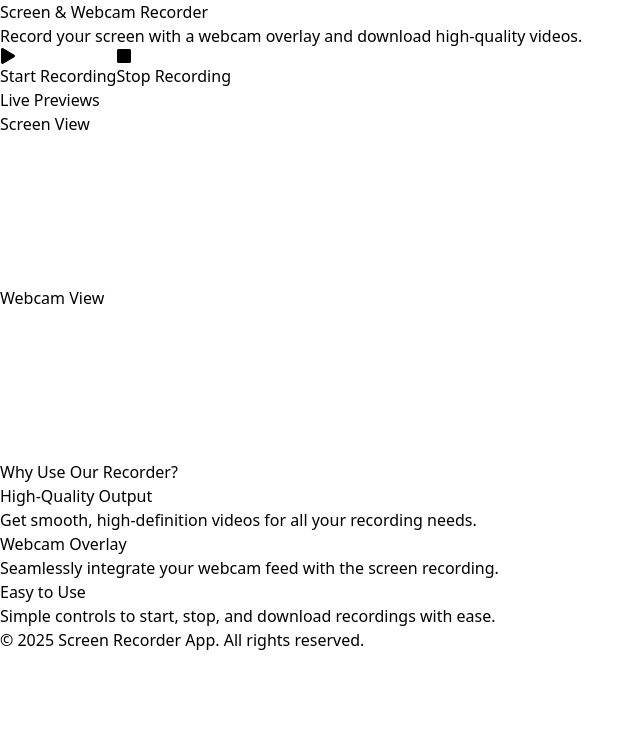
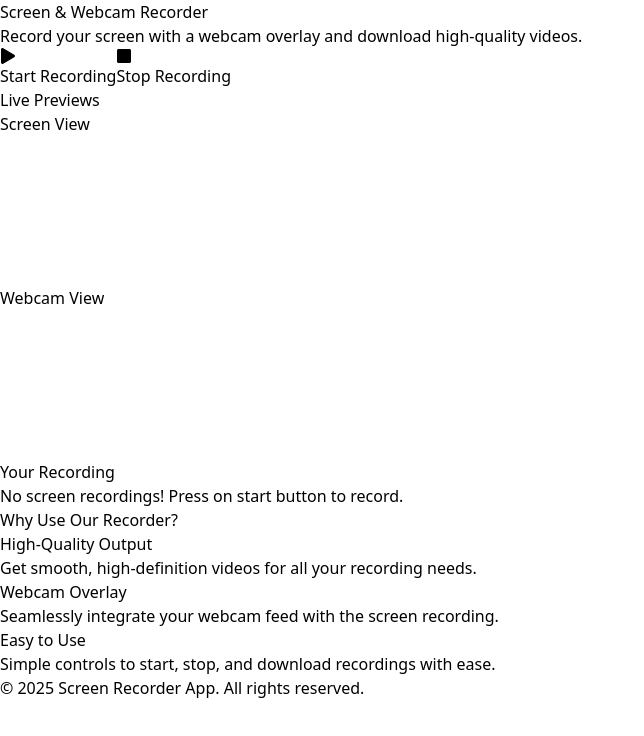
Before and after one commit to mrshyspy/Screen-WebcamRecorder, a React (Vite) app: page / in a window 1280 px wide. Shown: the top 736 px of the page, without its empty margins (0-644 px from the left). Built offline with nearby package versions, Linux system fonts and the light colour scheme.

Commit message:
fixed some styling

```diff
--- a/src/App.jsx
+++ b/src/App.jsx
@@ -172,7 +172,12 @@ function App() {
           </button>
           <button
             onClick={stopRecording}
-            className="flex items-center bg-red-600 text-white font-semibold px-6 py-3 rounded-lg shadow-lg hover:bg-red-700 transition"
+            disabled={!isRecording}
+            className={`flex items-center font-semibold px-6 py-3 rounded-lg shadow-lg transition ${
+              isRecording
+                ? "bg-red-600 text-white hover:bg-red-700"
+                : "bg-gray-400 text-gray-200 cursor-not-allowed"
+            }`}
           >
             <FaStop className="mr-2" />
             Stop Recording
@@ -194,7 +199,7 @@ function App() {
               ref={screenVideoRef}
               autoPlay
               muted
-              className="w-full max-w-lg h-auto rounded-lg shadow-lg mx-auto"
+              className="w-full max-w-lg h-auto  bg-gray-800 rounded-lg shadow-lg mx-auto"
             />
           </div>
           <div className="text-center">
@@ -203,7 +208,7 @@ function App() {
               ref={webcamVideoRef}
               autoPlay
               muted
-              className="w-full max-w-lg h-auto rounded-lg shadow-lg mx-auto"
+              className="w-full max-w-lg h-auto aspect-auto bg-gray-800 rounded-lg shadow-lg mx-auto"
             />
           </div>
         </div>
@@ -211,12 +216,15 @@ function App() {
       <section
         ref={downloadSectionRef} // Reference for scrolling
       >
-        {videoUrl && (
-          <section className="py-12 px-6 bg-gray-800">
-            <h2 className="text-3xl font-bold text-center mb-8">
-              Your Recording
-            </h2>
-            <div className="text-center">
+        <section className="py-12 px-6 ">
+          <h2 className="text-3xl font-bold text-center mb-8">
+            Your Recording
+          </h2>
+          {!videoUrl&& (
+            <p className="flex justify-center bg-gray-800 py-16 rounded-lg "> No screen recordings! Press on start button to record.</p>
+          )}
+          {videoUrl && (
+            <div className="text-center bg-gray-800 py-4 rounded-lg ">
               <video
                 src={videoUrl}
                 controls
@@ -231,8 +239,8 @@ function App() {
                 Download
               </a>
             </div>
-          </section>
-        )}
+          )}
+        </section>
       </section>
 
       <section className="py-16 px-6">
```
